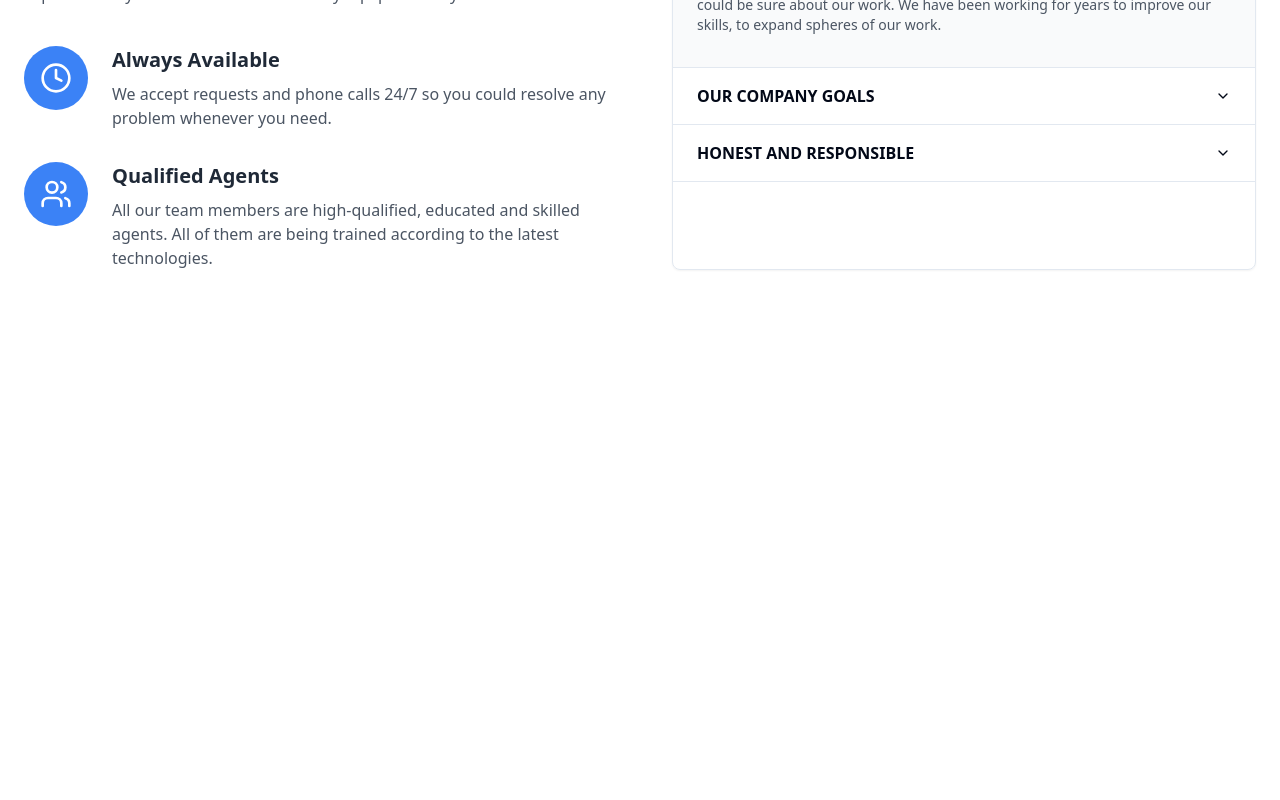
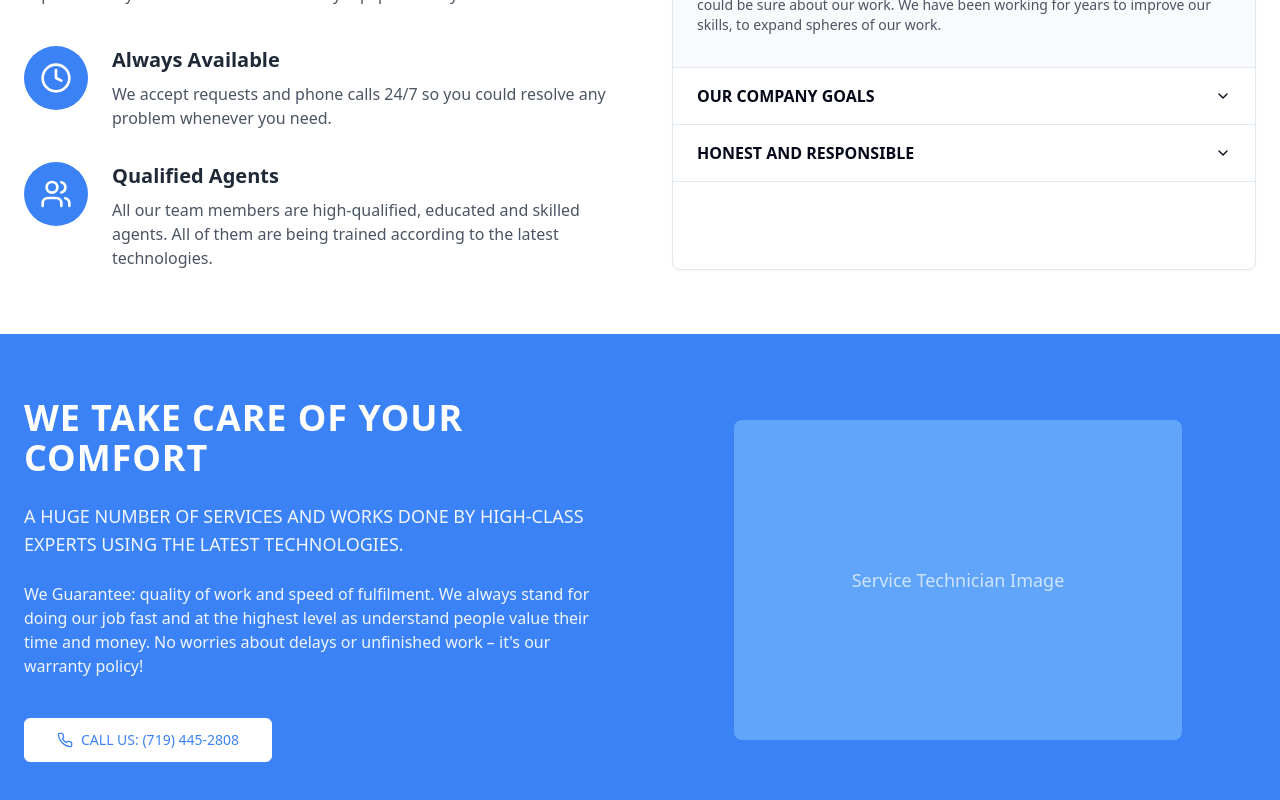
Before and after one commit to MariusWilsch/thomasplumbing-website-19, a React (Vite) app: page / in a window 1280 px wide. Shown: the part 1184-1984 px from the top of the page. Before the commit the page ends 1518 px from the top, so only its background shows below. Built offline with nearby package versions, Linux system fonts and the light colour scheme.

Commit message:
Refactor: Replace image with placeholder
Replaced the background image in the Hero section with a placeholder.

```diff
--- /dev/null
+++ b/src/features/services/components/ServicesBanner.tsx
@@ -0,0 +1,49 @@
+
+import React from 'react';
+import { Phone } from 'lucide-react';
+import { Button } from '@/components/ui/button';
+
+const ServicesBanner = () => {
+  return (
+    <section className="bg-blue-500 py-16 text-white relative overflow-hidden">
+      <div className="container mx-auto px-6">
+        <div className="grid grid-cols-1 md:grid-cols-2 gap-10 items-center">
+          {/* Left content */}
+          <div className="space-y-6">
+            <h2 className="text-4xl font-bold tracking-wide">
+              WE TAKE CARE OF YOUR COMFORT
+            </h2>
+            <p className="text-blue-50 text-lg">
+              A HUGE NUMBER OF SERVICES AND WORKS DONE BY HIGH-CLASS
+              EXPERTS USING THE LATEST TECHNOLOGIES.
+            </p>
+            <p className="text-blue-50">
+              We Guarantee: quality of work and speed of fulfilment. We always stand for doing our job fast
+              and at the highest level as understand people value their time and money. No worries about
+              delays or unfinished work – it's our warranty policy!
+            </p>
+            <div className="pt-4">
+              <Button
+                variant="outline"
+                size="lg"
+                className="bg-white text-blue-500 hover:bg-blue-50 border-white flex items-center gap-2"
+              >
+                <Phone className="h-5 w-5" />
+                <span>CALL US: (719) 445-2808</span>
+              </Button>
+            </div>
+          </div>
+
+          {/* Right side placeholder */}
+          <div className="flex justify-center items-center">
+            <div className="bg-blue-400 h-80 w-full max-w-md rounded-lg flex items-center justify-center">
+              <span className="text-white text-opacity-70 text-lg">Service Technician Image</span>
+            </div>
+          </div>
+        </div>
+      </div>
+    </section>
+  );
+};
+
+export default ServicesBanner;
--- /dev/null
+++ b/src/features/services/components/index.ts
@@ -0,0 +1,2 @@
+
+export { default as ServicesBanner } from './ServicesBanner';
--- /dev/null
+++ b/src/features/services/index.ts
@@ -0,0 +1,2 @@
+
+export * from './components';
--- a/src/pages/Index.tsx
+++ b/src/pages/Index.tsx
@@ -3,6 +3,7 @@ import React from 'react';
 import { Header } from '@/features/header';
 import { Hero } from '@/features/hero';
 import { AboutSection } from '@/features/about/components';
+import { ServicesBanner } from '@/features/services';
 
 const Index = () => {
   return (
@@ -10,6 +11,7 @@ const Index = () => {
       <Header />
       <Hero />
       <AboutSection />
+      <ServicesBanner />
     </div>
   );
 };
```
